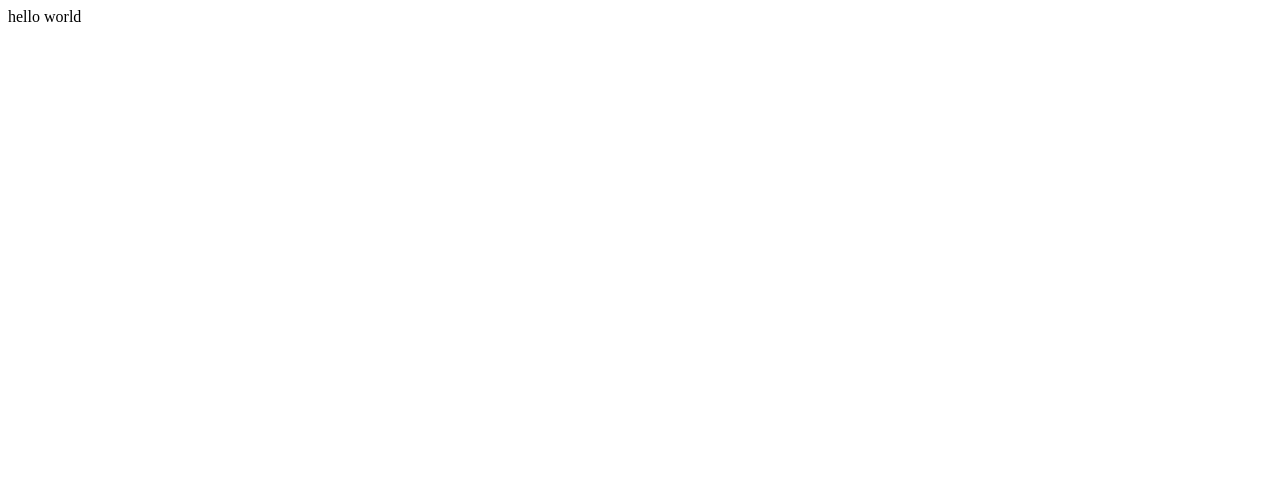
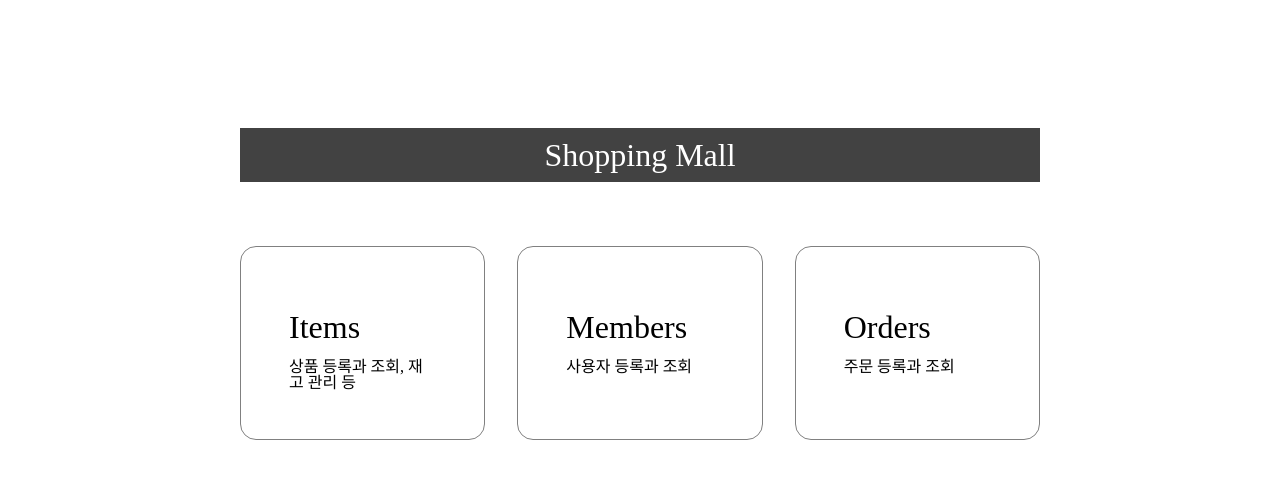
Before and after one commit to letthem/Shopping-Mall-FE, a React (Create React App) app: page / in a window 1280 px wide. Shown: the top 478 px of the page. Built offline with nearby package versions, Linux system fonts and the light colour scheme.

Commit message:
feat: home 페이지 Link 연결

```diff
--- a/package.json
+++ b/package.json
@@ -9,7 +9,9 @@
     "eslint-plugin-jsx-a11y": "^6.9.0",
     "react": "^18.3.1",
     "react-dom": "^18.3.1",
+    "react-router-dom": "^6.24.1",
     "react-scripts": "5.0.1",
+    "styled-components": "^6.1.11",
     "web-vitals": "^2.1.4"
   },
   "scripts": {
--- a/src/App.js
+++ b/src/App.js
@@ -1,8 +1,21 @@
+import { BrowserRouter, Routes, Route } from "react-router-dom";
+import Header from "./components/Header";
+import Home from "./pages/Home";
+import Items from "./pages/Items";
+import Members from "./pages/Members";
+import Orders from "./pages/Orders";
+
 function App() {
   return (
-    <div>
-      hello world
-    </div>
+    <BrowserRouter>
+      <Header />
+      <Routes>
+        <Route path="/" element={<Home />} />
+        <Route path="/items" element={<Items />} />
+        <Route path="/members" element={<Members />} />
+        <Route path="/orders" element={<Orders />} />
+      </Routes>
+    </BrowserRouter>
   );
 }
 export default App;
--- /dev/null
+++ b/src/components/Header.jsx
@@ -0,0 +1,5 @@
+const Header = () => {
+  return <></>;
+};
+
+export default Header;
--- /dev/null
+++ b/src/components/items/ItemList.jsx
@@ -0,0 +1,5 @@
+const ItemList = () => {
+  return <></>;
+};
+
+export default ItemList;
--- /dev/null
+++ b/src/components/members/MemberList.jsx
@@ -0,0 +1,5 @@
+const MemberList = () => {
+  return <></>;
+};
+
+export default MemberList;
--- /dev/null
+++ b/src/index.css
@@ -0,0 +1 @@
+@import "./reset.css";
--- a/src/index.js
+++ b/src/index.js
@@ -2,6 +2,7 @@ import React from "react";
 // import ReactDOM from 'react-dom'; //구버전
 import { createRoot } from "react-dom/client";
 import App from "./App";
+import "./index.css";
 
 const container = document.getElementById("root");
 const root = createRoot(container);
--- /dev/null
+++ b/src/pages/Home.jsx
@@ -0,0 +1,82 @@
+import { Link } from "react-router-dom";
+import styled from "styled-components";
+
+const Home = () => {
+  return (
+    <HomeBlock>
+      <div className="title">Shopping Mall</div>
+      <BoxBlock>
+        <BoxItem>
+          <StyledLink to="/items">
+            <img />
+            <h4>Items</h4>
+            <p>상품 등록과 조회, 재고 관리 등</p>
+          </StyledLink>
+        </BoxItem>
+        <BoxItem>
+          <StyledLink to="/members">
+            <img />
+            <h4>Members</h4>
+            <p>사용자 등록과 조회</p>
+          </StyledLink>
+        </BoxItem>
+        <BoxItem>
+          <StyledLink to="/orders">
+            <img />
+            <h4>Orders</h4>
+            <p>주문 등록과 조회</p>
+          </StyledLink>
+        </BoxItem>
+      </BoxBlock>
+    </HomeBlock>
+  );
+};
+
+export default Home;
+
+const HomeBlock = styled.div`
+  width: 100vh;
+  margin: 0 auto;
+  height: 100vh;
+
+  .title {
+    background-color: #424242;
+    color: white;
+    text-align: center;
+    margin-top: 8rem;
+    padding: 0.7rem;
+    font-size: 2rem;
+    font-weight: 500;
+  }
+`;
+
+const StyledLink = styled(Link)`
+  text-decoration: none;
+  color: black;
+`;
+
+const BoxBlock = styled.div`
+  display: flex;
+  margin-top: 4rem;
+  justify-content: center;
+`;
+
+const BoxItem = styled.div`
+  width: 16rem;
+  border: 1px solid gray;
+  border-radius: 1rem;
+  padding: 3rem;
+
+  &:hover {
+    background-color: #eeeeee;
+  }
+  h4 {
+    font-size: 2rem;
+    font-weight: 400;
+    padding-bottom: 1rem;
+  }
+
+  & + & {
+    margin-left: 2rem;
+  }
+`;
--- /dev/null
+++ b/src/pages/Items.jsx
@@ -0,0 +1,5 @@
+const Items = () => {
+  return <>items 페이지입니다</>;
+};
+
+export default Items;
--- /dev/null
+++ b/src/pages/Members.jsx
@@ -0,0 +1,5 @@
+const Members = () => {
+  return <>members 페이지입니다</>;
+};
+
+export default Members;
--- /dev/null
+++ b/src/pages/Orders.jsx
@@ -0,0 +1,5 @@
+const Orders = () => {
+  return <>orders 페이지입니다</>;
+};
+
+export default Orders;
--- /dev/null
+++ b/src/reset.css
@@ -0,0 +1,129 @@
+/* http://meyerweb.com/eric/tools/css/reset/
+   v2.0 | 20110126
+   License: none (public domain)
+*/
+
+html,
+body,
+div,
+span,
+applet,
+object,
+iframe,
+h1,
+h2,
+h3,
+h4,
+h5,
+h6,
+p,
+blockquote,
+pre,
+a,
+abbr,
+acronym,
+address,
+big,
+cite,
+code,
+del,
+dfn,
+em,
+img,
+ins,
+kbd,
+q,
+s,
+samp,
+small,
+strike,
+strong,
+sub,
+sup,
+tt,
+var,
+b,
+u,
+i,
+center,
+dl,
+dt,
+dd,
+ol,
+ul,
+li,
+fieldset,
+form,
+label,
+legend,
+table,
+caption,
+tbody,
+tfoot,
+thead,
+tr,
+th,
+td,
+article,
+aside,
+canvas,
+details,
+embed,
+figure,
+figcaption,
+footer,
+header,
+hgroup,
+menu,
+nav,
+output,
+ruby,
+section,
+summary,
+time,
+mark,
+audio,
+video {
+  margin: 0;
+  padding: 0;
+  border: 0;
+  font-size: 100%;
+  font: inherit;
+  vertical-align: baseline;
+}
+/* HTML5 display-role reset for older browsers */
+article,
+aside,
+details,
+figcaption,
+figure,
+footer,
+header,
+hgroup,
+menu,
+nav,
+section {
+  display: block;
+}
+body {
+  line-height: 1;
+}
+ol,
+ul {
+  list-style: none;
+}
+blockquote,
+q {
+  quotes: none;
+}
+blockquote:before,
+blockquote:after,
+q:before,
+q:after {
+  content: "";
+  content: none;
+}
+table {
+  border-collapse: collapse;
+  border-spacing: 0;
+}
```
Also changed, not shown: 1 other file (tests, documents, lock files or other folders).
